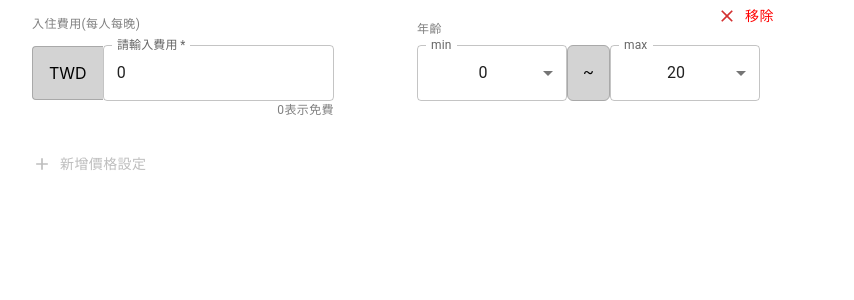
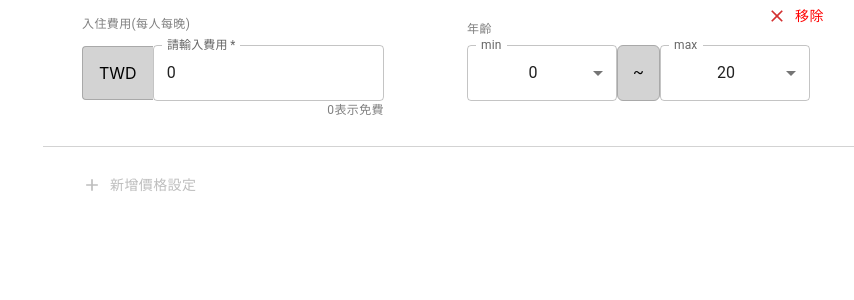
Before and after one commit to howard8998/AgeGroupPriceList, a React (Create React App) app: page / in a window 1280 px wide. Shown: the top 300 px of the page, without its empty margins (7-861 px from the left). Built offline with nearby package versions, Linux system fonts and the light colour scheme.

Commit message:
加上分隔線

```diff
--- a/src/view/ageGroupPriceList.js
+++ b/src/view/ageGroupPriceList.js
@@ -7,7 +7,7 @@ import { Add, Close } from "@mui/icons-material";
 
 const AgeGroupPriceList = ({ onChange }) => {
   const [overlap, setOverLap] = useState([]);
-  const [notInclude,setNotInclude] = useState();
+  const [notInclude, setNotInclude] = useState();
   const [selectComponents, setSelectComponents] = useState([
     {
       id: 0,
@@ -53,7 +53,7 @@ const AgeGroupPriceList = ({ onChange }) => {
     // 短暫延遲避免重複回傳result
     const timeoutId = setTimeout(() => {
       const ageGroupSets = selectComponents.map(({ ageGroup }) => ageGroup);
-      const { overlap ,notInclude} = getNumberIntervals(ageGroupSets);
+      const { overlap, notInclude } = getNumberIntervals(ageGroupSets);
       setOverLap(overlap);
       setNotInclude(notInclude);
       const result = selectComponents.map(({ ageGroup, price }) => ({
@@ -74,11 +74,15 @@ const AgeGroupPriceList = ({ onChange }) => {
         display: "flex",
         flexDirection: "column",
         alignItems: "flex-start",
+        marginLeft:"50px"
       }}
     >
       {selectComponents.map((select, index) => (
-        <div key={select.id}>
-          <Grid container minWidth={1000} key={select.id} spacing={0}>
+        <div
+          key={select.id}
+          style={{ borderBottom: "1px solid ",borderColor:'lightgray', marginBottom: "20px" }}
+        >
+          <Grid container minWidth={900} key={select.id} spacing={0}>
             <PriceInput
               onChange={(newPrice) => handlePriceChange(newPrice, index)}
             />
```
